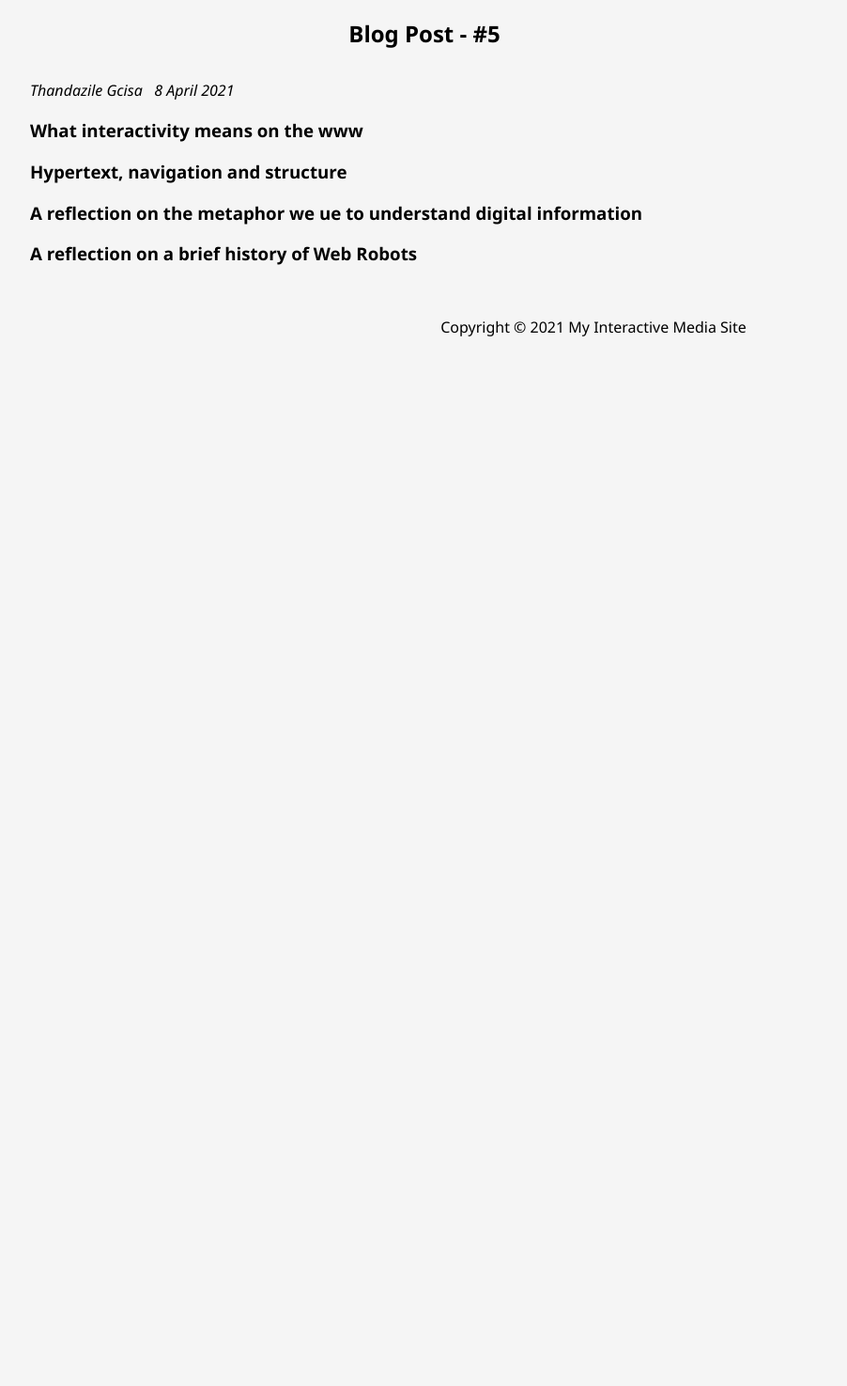
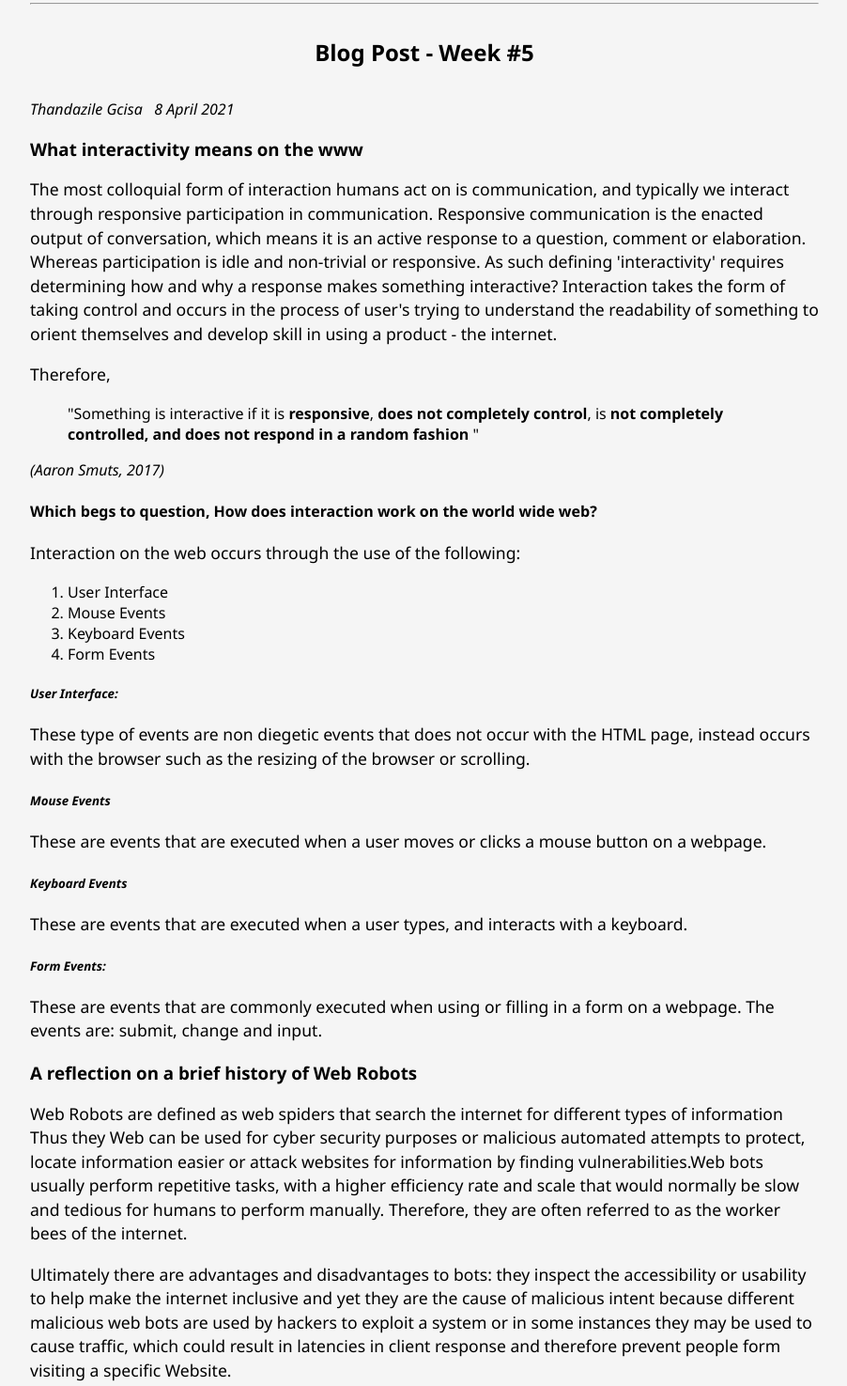
Before and after one commit to thandazilegcisa/WSOA3028A_1860303, a plain HTML site: page blog.html in a window 1280 px wide. Shown: the part 2730-4205 px from the top of the page at 94% size, without its empty margins (8-910 px from the left). Before the commit the page ends 3133 px from the top, so only its background shows below. Drawn offline with Linux system fonts and the light colour scheme.

Commit message:
Blog Post Week Five Complete

```diff
--- a/blog.html
+++ b/blog.html
@@ -133,15 +133,15 @@
                 <p>
                   The browser starts by first identifying the markup of a given page and attempts to
                   find where the embedded multimedia elements are located. For secure transactions to
-                  happen within this process a TLS negotiation needs to take place wherein this negotiation
-                  determines how to encrypt communication, verifies the server and establishes a secure
-                  connection between the client and the server so that the user does not become exposed
-                  to any malicious intent. After a connection is established parsing takes place, this
-                  is a step the browser takes to turn the data it receives over the network and into the Dom,
-                  which is then used to render a web pages layout, paint, style and compositing described
-                  within an html and the DOM tree - a DOM tree describes the content of a document, and
-                  reflects the different sematic, stylistic relationships and hierarchies a document has
-                  to offer.
+                  happen within this process a TLS negotiation needs to take place wherein this
+                  negotiation determines how to encrypt communication, verifies the server and
+                  establishes a secure connection between the client and the server so that the
+                  user does not become exposed to any malicious intent. After a connection is
+                  established parsing takes place, this is a step the browser takes to turn the
+                  data it receives over the network and into the Dom, which is then used to render
+                  a web pages layout, paint, style and compositing described within an html and
+                  the DOM tree - a DOM tree describes the content of a document, and reflects the
+                  different sematic, stylistic relationships and hierarchies a document has to offer.
                 </p>
               </section>
             </article>
@@ -166,22 +166,23 @@
                 </p>
                 <p>To understand what this means we have to first understand what medium and message mean.
                   Medium, refers to the tools or instruments used to provide agency to a user. Message refers
-                  to the contextual underpinnings that tools use to cultivate meaning through the use of semiotics
-                  such as text, images, and audio all of which are hypermedia which provide an extension outside
-                  the traditional analogue media constraints.
+                  to the contextual underpinnings that tools use to cultivate meaning through the use of
+                  semiotics such as text, images, and audio all of which are hypermedia which provide an
+                  extension outside the traditional analogue media constraints.
                 </p>
-                <p>With this knowledge we are able to understand the world wide web as a mechanic that functions as
-                  an interconnected continuum of inter-textual meanings created by the ability for the medium to have an
-                  adverse effect on the scale and form of human action and association, through the structure and
-                  configuration of hypermedia and hyperlinking it becomes clear that the message is the non-linear
-                  reception and reciprocation of threads of information between a network of people sharing and retrieving
-                  information on a distributed network.
+                <p>With this knowledge we are able to understand the world wide web as a mechanic that functions
+                  as an interconnected continuum of inter-textual meanings created by the ability for the medium
+                  to have an adverse effect on the scale and form of human action and association, through the
+                  structure and configuration of hypermedia and hyperlinking it becomes clear that the message
+                  is the non-linear reception and reciprocation of threads of information between a network of
+                  people sharing and retrieving information on a distributed network.
                 </p>
               </Section>
             </article>
           </section>
+          <hr>
           <section class="blogPostFive">
-            <h2 class="blogPostTitle">Blog Post - #5</h2>
+            <h2 class="blogPostTitle">Blog Post - Week #5</h2>
             <span class="details">
               <i> <em>Thandazile Gcisa</em></i>
               &nbsp;
@@ -190,9 +191,63 @@
             <article class="postFive-Article">
               <section>
                 <h3>What interactivity means on the www</h3>
-                <h3>Hypertext, navigation and structure</h3>
-                <h3>A reflection on the metaphor we ue to understand digital information</h3>
+                <p>
+                  The most colloquial form of interaction humans act on is communication, and typically we interact
+                  through responsive participation in communication. Responsive communication is the enacted output
+                  of conversation, which means it is an active response to a question, comment or elaboration. Whereas
+                  participation is idle and non-trivial or responsive. As such defining 'interactivity' requires
+                  determining how and why a response makes something interactive? Interaction takes the form of taking
+                  control and occurs in the process of user's trying to understand the readability of something to
+                  orient themselves and develop skill in using a product - the internet.
+                </p>
+                <p>
+                  Therefore, <blockquote>"Something is interactive if
+                  it is <strong>responsive</strong>, <strong>does not completely control</strong>, is <strong>
+                  not completely controlled, and does not <strong>respond in a random fashion</strong>
+                  </strong>"
+                  </blockquote>
+                  <cite> (Aaron Smuts, 2017)</cite>
+                  <h4>Which begs to question, How does interaction work on the world wide web?</h4>
+                  <p>
+                    Interaction on the web occurs through the use of the following: <br>
+                    <ol>
+                      <li>User Interface</li>
+                      <li>Mouse Events</li>
+                      <li>Keyboard Events</li>
+                      <li>Form Events</li>
+                    </ol>
+                    <h5><em>User Interface:</em></h5>
+                    <p>These type of events are non diegetic events that does not occur with the HTML page, instead
+                    occurs with the browser such as the resizing of the browser or scrolling.
+                    </p>
+                    <h5><em>Mouse Events</em></h5>
+                    <p>These are events that are executed when a user moves or clicks a mouse button on a webpage.
+                    </p>
+                    <h5><em>Keyboard Events</em></h5>
+                    <p>
+                      These are events that are executed when a user types, and interacts with a keyboard.
+                    </p>
+                    <h5><em>Form Events:</em></h5>
+                    <p>
+                      These are events that are commonly executed when using or filling in a form on a webpage.
+                      The events are: submit, change and input.
+                    </p>
+                  </p>
+                </p>
                 <h3>A reflection on a brief history of Web Robots</h3>
+                <p>Web Robots are defined as web spiders that search the internet for different types of information
+                  Thus they Web can be used for cyber security purposes or malicious automated attempts to protect,
+                  locate information easier or attack websites for information by finding vulnerabilities.Web bots
+                  usually perform repetitive tasks, with a higher efficiency rate and scale that would normally be slow
+                  and tedious for humans to perform manually. Therefore, they are often referred to as the worker bees
+                  of the internet.
+                </p>
+                <p>Ultimately there are advantages and disadvantages to bots: they inspect the accessibility or usability
+                  to help make the internet inclusive and yet they are the cause of malicious intent because different
+                  malicious web bots are used by hackers to exploit a system or in some instances they may be used to
+                  cause traffic, which could result in latencies in client response and therefore prevent people form
+                  visiting a specific Website.
+                </p>
               </section>
             </article>
           </section>
```
